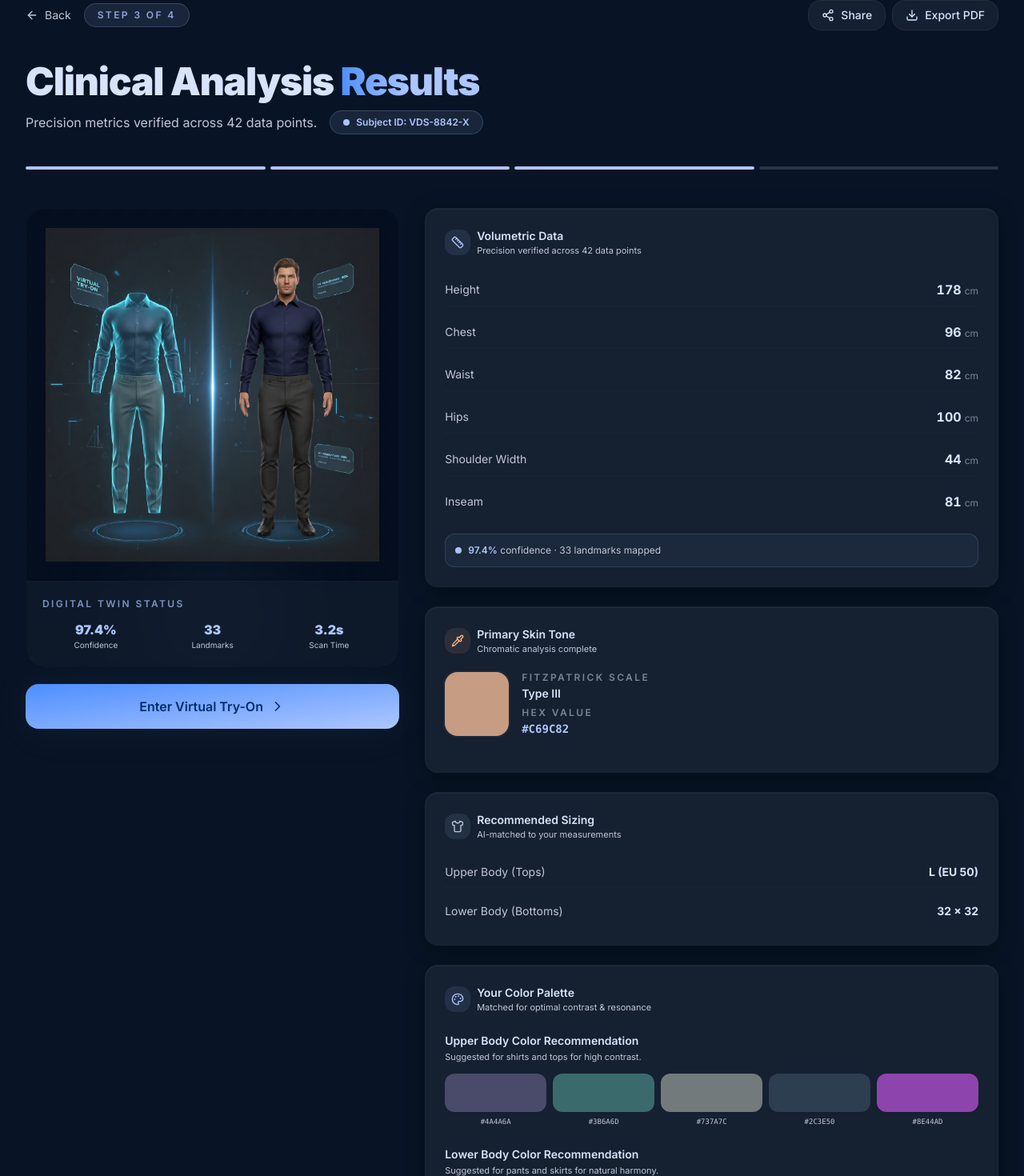
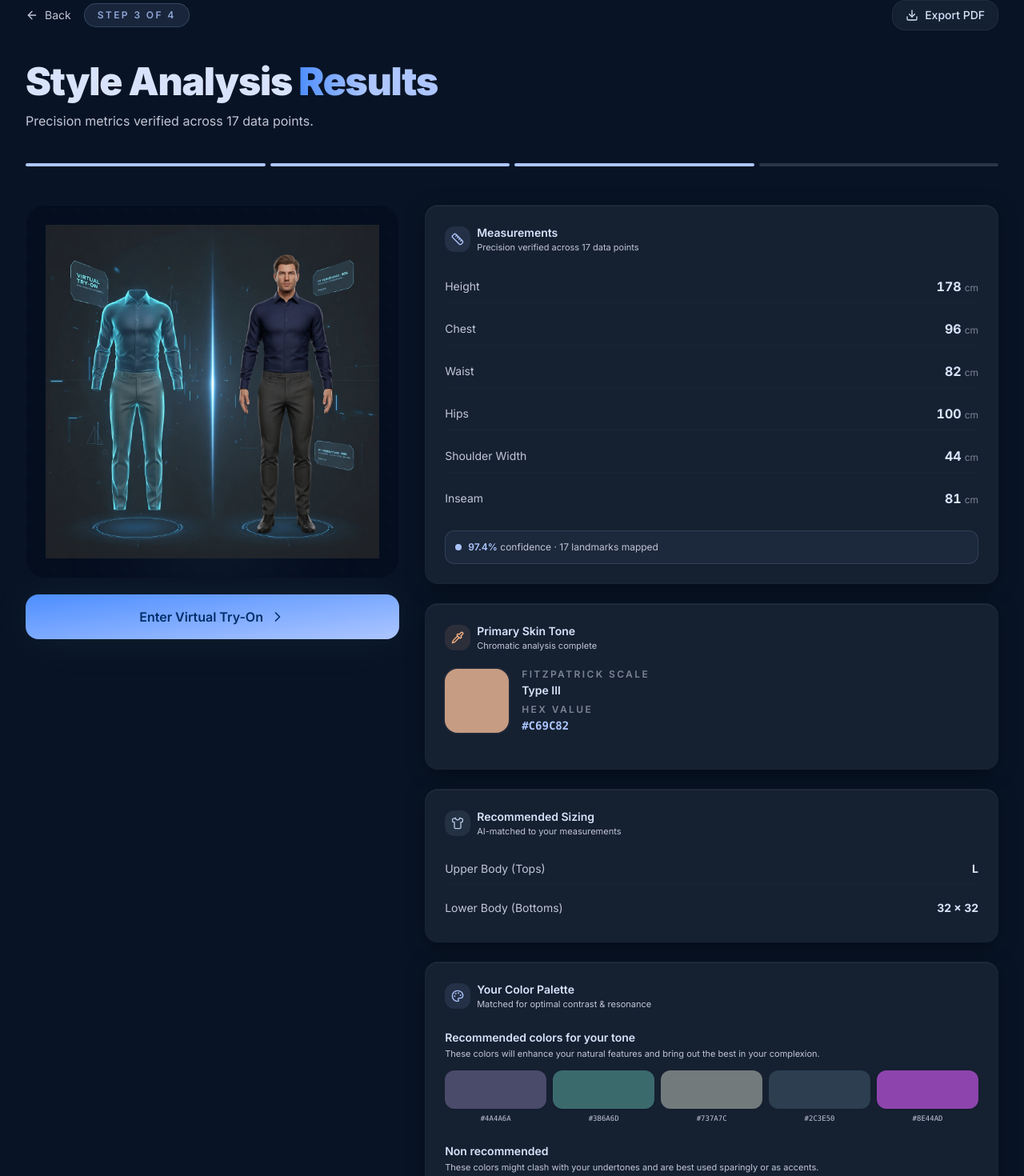
Before and after one commit to AMMMMMMAR/vds-frontend, a React (Vite) app: page /results in a window 1280 px wide. Shown: the part 96-1566 px from the top of the page at 80% size. Built offline with nearby package versions, Linux system fonts and the light colour scheme.

Commit message:
updated the results page texts and removed some stuffs

```diff
--- a/src/components/results/ColorPalette.jsx
+++ b/src/components/results/ColorPalette.jsx
@@ -33,8 +33,8 @@ export default function ColorPalette() {
       <div className="space-y-6">
         {/* Upper Body */}
         <div>
-          <h4 className="text-sm font-semibold text-on-surface mb-0.5">Upper Body Color Recommendation</h4>
-          <p className="text-[11px] text-on-surface-variant mb-3">Suggested for shirts and tops for high contrast.</p>
+          <h4 className="text-sm font-semibold text-on-surface mb-0.5">Recommended colors for your tone</h4>
+          <p className="text-[11px] text-on-surface-variant mb-3">These colors will enhance your natural features and bring out the best in your complexion.</p>
           <div className="flex gap-2">
             {UPPER_COLORS.map(color => (
               <div key={color.hex} className="flex-1 flex flex-col items-center gap-1.5">
@@ -51,8 +51,8 @@ export default function ColorPalette() {
 
         {/* Lower Body */}
         <div>
-          <h4 className="text-sm font-semibold text-on-surface mb-0.5">Lower Body Color Recommendation</h4>
-          <p className="text-[11px] text-on-surface-variant mb-3">Suggested for pants and skirts for natural harmony.</p>
+          <h4 className="text-sm font-semibold text-on-surface mb-0.5">Non recommended</h4>
+          <p className="text-[11px] text-on-surface-variant mb-3">These colors might clash with your undertones and are best used sparingly or as accents.</p>
           <div className="flex gap-2">
             {LOWER_COLORS.map(color => (
               <div key={color.hex} className="flex-1 flex flex-col items-center gap-1.5">
--- a/src/components/results/MeasurementCard.jsx
+++ b/src/components/results/MeasurementCard.jsx
@@ -18,8 +18,8 @@ export default function MeasurementCard({ measurements }) {
           <Ruler className="w-4 h-4 text-primary" />
         </div>
         <div>
-          <h3 className="text-sm font-semibold text-on-surface">Volumetric Data</h3>
-          <p className="text-[11px] text-on-surface-variant">Precision verified across 42 data points</p>
+          <h3 className="text-sm font-semibold text-on-surface">Measurements</h3>
+          <p className="text-[11px] text-on-surface-variant">Precision verified across 17 data points</p>
         </div>
       </div>
 
@@ -42,7 +42,7 @@ export default function MeasurementCard({ measurements }) {
       <div className="mt-5 flex items-center gap-2 bg-primary/5 border border-primary/15 rounded-xl p-3">
         <div className="w-2 h-2 rounded-full bg-primary animate-pulse-slow" />
         <p className="text-xs text-on-surface-variant">
-          <span className="text-primary font-semibold">97.4%</span> confidence · 33 landmarks mapped
+          <span className="text-primary font-semibold">97.4%</span> confidence · 17 landmarks mapped
         </p>
       </div>
     </div>
--- a/src/hooks/usePageFlow.jsx
+++ b/src/hooks/usePageFlow.jsx
@@ -19,7 +19,7 @@ const MOCK_RESULTS = {
     label: 'Medium',
   },
   sizing: {
-    upperBody: 'L (EU 50)',
+    upperBody: 'L',
     lowerBody: '32 × 32',
     shoeSize: '43 EU',
     fitPreference: 'Standard Fit',
--- a/src/pages/ResultsPage.jsx
+++ b/src/pages/ResultsPage.jsx
@@ -1,7 +1,7 @@
 import React from 'react';
 import { useNavigate } from 'react-router-dom';
 import { motion } from 'framer-motion';
-import { ArrowLeft, ChevronRight, Download, Share2 } from 'lucide-react';
+import { ArrowLeft, ChevronRight, Download } from 'lucide-react';
 import { usePageFlow } from '../hooks/usePageFlow';
 import Navbar from '../components/layout/Navbar';
 import Footer from '../components/layout/Footer';
@@ -42,9 +42,6 @@ export default function ResultsPage() {
             </div>
             <div className="flex items-center gap-2">
               <button className="btn-secondary py-2 px-4 text-sm flex items-center gap-2">
-                <Share2 className="w-4 h-4" /> Share
-              </button>
-              <button className="btn-secondary py-2 px-4 text-sm flex items-center gap-2">
                 <Download className="w-4 h-4" /> Export PDF
               </button>
             </div>
@@ -53,14 +50,10 @@ export default function ResultsPage() {
           {/* Page header */}
           <motion.div {...fadeUp(0.05)} className="mb-10">
             <h1 className="text-4xl sm:text-5xl font-black text-on-surface tracking-tight mb-3">
-              Clinical Analysis <span className="gradient-text">Results</span>
+              Style Analysis <span className="gradient-text">Results</span>
             </h1>
             <div className="flex flex-wrap items-center gap-4">
-              <p className="text-body">Precision metrics verified across 42 data points.</p>
-              <div className="flex items-center gap-2 bg-primary/10 border border-primary/20 rounded-full px-4 py-1.5">
-                <div className="w-2 h-2 rounded-full bg-primary animate-pulse-slow" />
-                <span className="text-xs font-semibold text-primary">Subject ID: {r.subjectId}</span>
-              </div>
+              <p className="text-body">Precision metrics verified across 17 data points.</p>
             </div>
           </motion.div>
 
@@ -89,22 +82,6 @@ export default function ResultsPage() {
                     className="relative z-10 w-full object-contain p-6"
                   />
 
-                  {/* Overlay stats */}
-                  <div className="relative z-10 p-5 border-t border-outline-variant/10 bg-surface-container/60 backdrop-blur-sm">
-                    <p className="text-xs text-label text-primary/70 mb-3">Digital Twin Status</p>
-                    <div className="grid grid-cols-3 gap-3">
-                      {[
-                        { val: r.confidence + '%', label: 'Confidence' },
-                        { val: r.landmarks, label: 'Landmarks' },
-                        { val: r.processingTime, label: 'Scan Time' },
-                      ].map(s => (
-                        <div key={s.label} className="text-center">
-                          <p className="text-base font-black text-primary">{s.val}</p>
-                          <p className="text-[10px] text-on-surface-variant">{s.label}</p>
-                        </div>
-                      ))}
-                    </div>
-                  </div>
                 </div>
 
                 {/* CTA to try-on */}
```
Also changed, not shown: src/assets/vds-icon.png (added), 1 other file (tests, documents, lock files or other folders).
